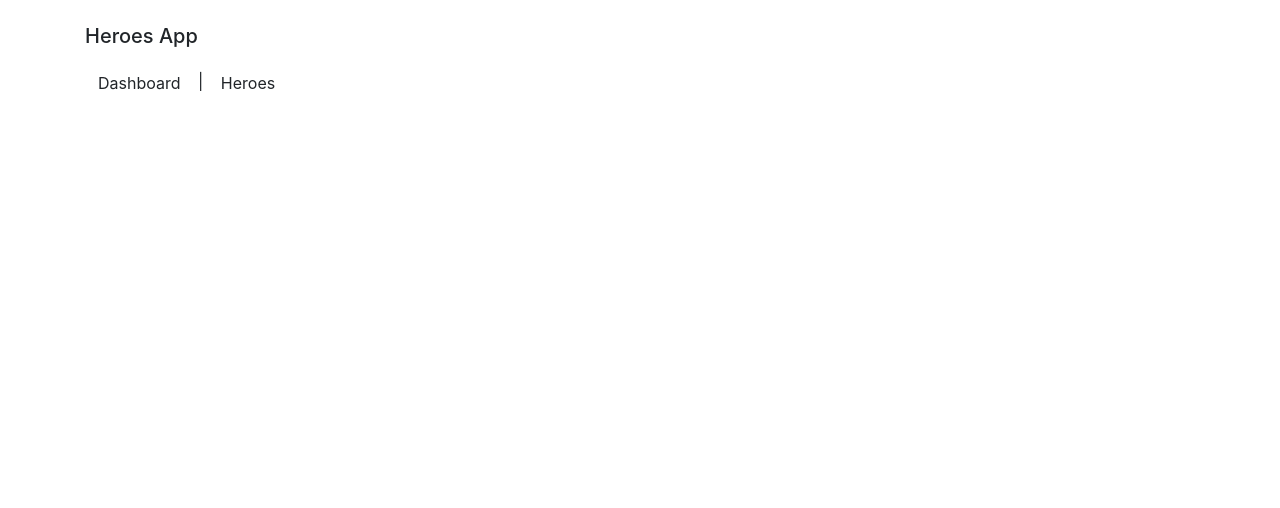
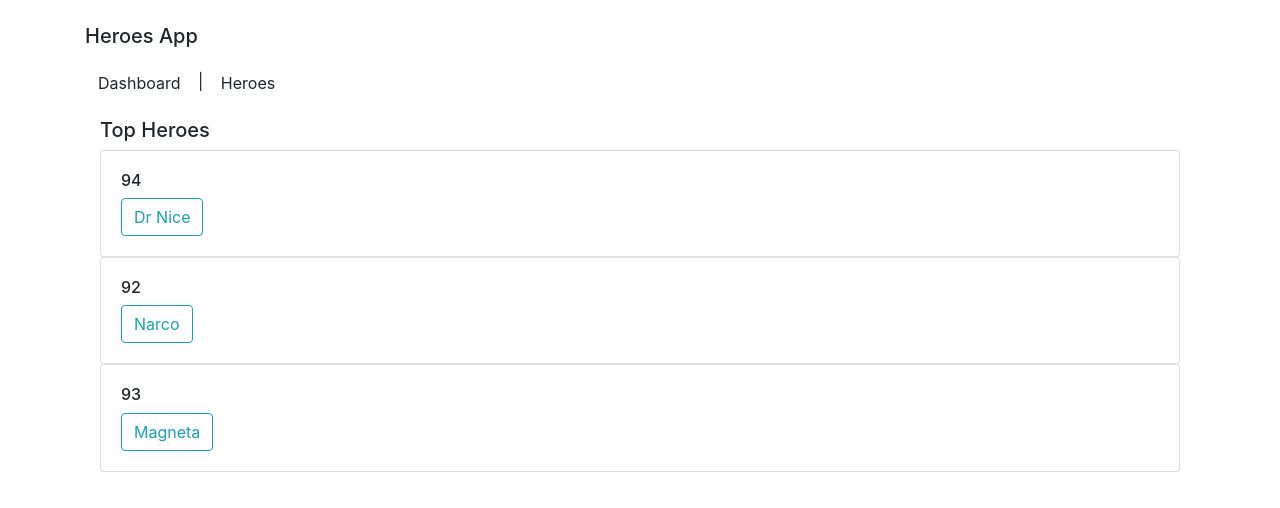
Before and after one commit to AbhisGitHub/angular-app, an Angular app: page / in a window 1280 px wide. Shown: the top 508 px of the page. Built offline with nearby package versions, Linux system fonts and the light colour scheme.

Commit message:
Update app.component.ts

```diff
--- a/src/app/app.component.ts
+++ b/src/app/app.component.ts
@@ -6,7 +6,7 @@ import { Component, VERSION } from "@angular/core";
 })
 export class AppComponent {
   name = "Angular " + VERSION.major;
-  sh_dashboard: boolean = false;
+  sh_dashboard: boolean = true;
   sh_heroes: boolean = false;
   constructor() {}
 
```
